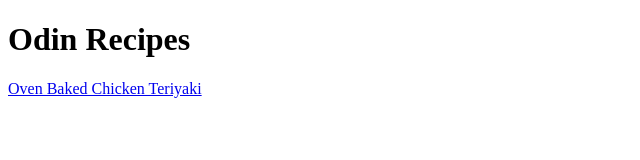
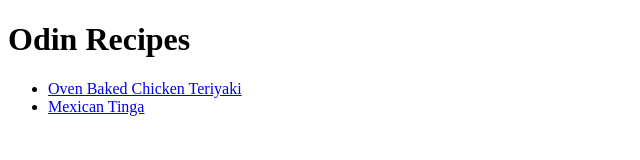
Before and after one commit to Wussface/odin-recipes, a plain HTML site: page index.html in a window 1280 px wide. Shown: the whole page, without its empty margins (0-640 px from the left). Drawn offline with Linux system fonts and the light colour scheme.

Commit message:
Add unordered list
I added an unordered list to the index.html
page that will contain links to the various
recipes.

```diff
--- a/index.html
+++ b/index.html
@@ -9,7 +9,10 @@
 
     <body>
         <h1>Odin Recipes</h1>
-        <a href="recipes/oven-baked-chicken-teriyaki.html">Oven Baked Chicken Teriyaki</a>
+        <ul>
+            <li><a href="recipes/oven-baked-chicken-teriyaki.html">Oven Baked Chicken Teriyaki</a></li>
+            <li><a href="recipes/mexican-tinga.html">Mexican Tinga</a></li>
+        </ul>
     </body>
 
 </html>
```
